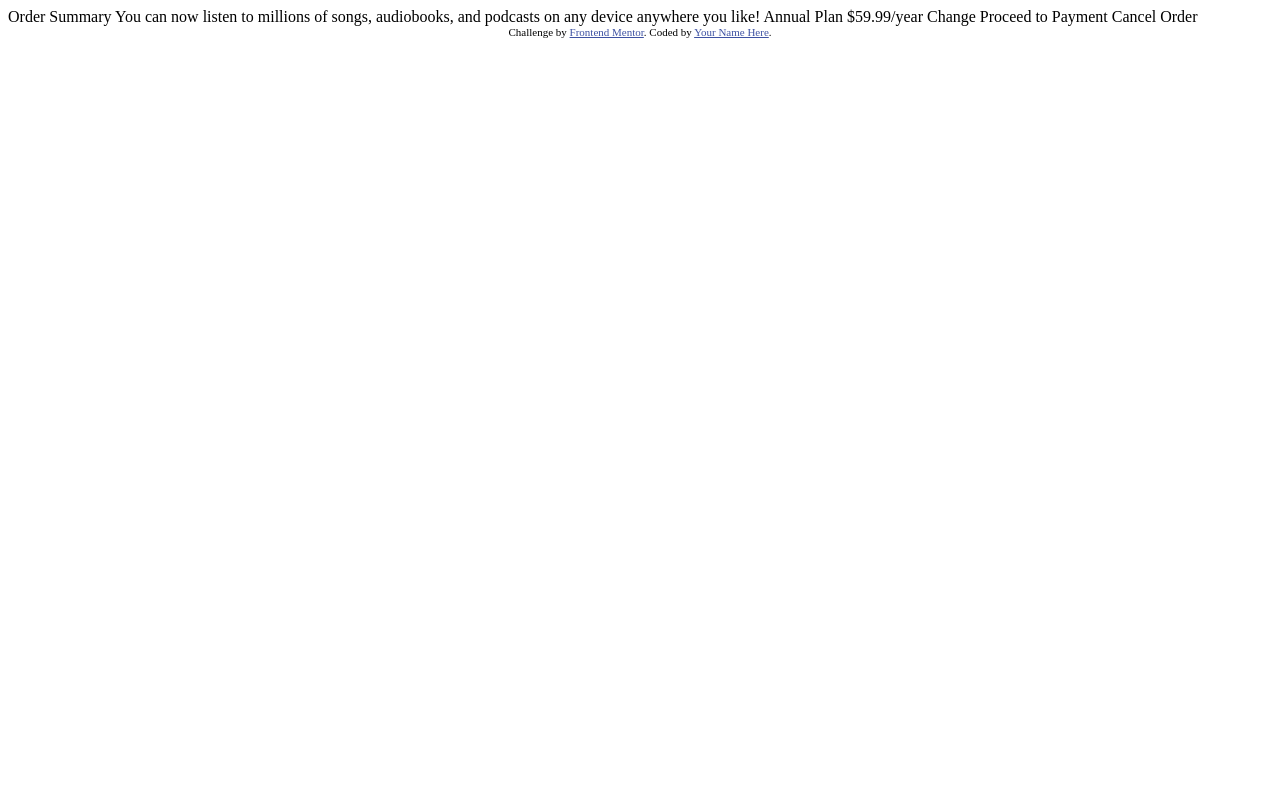
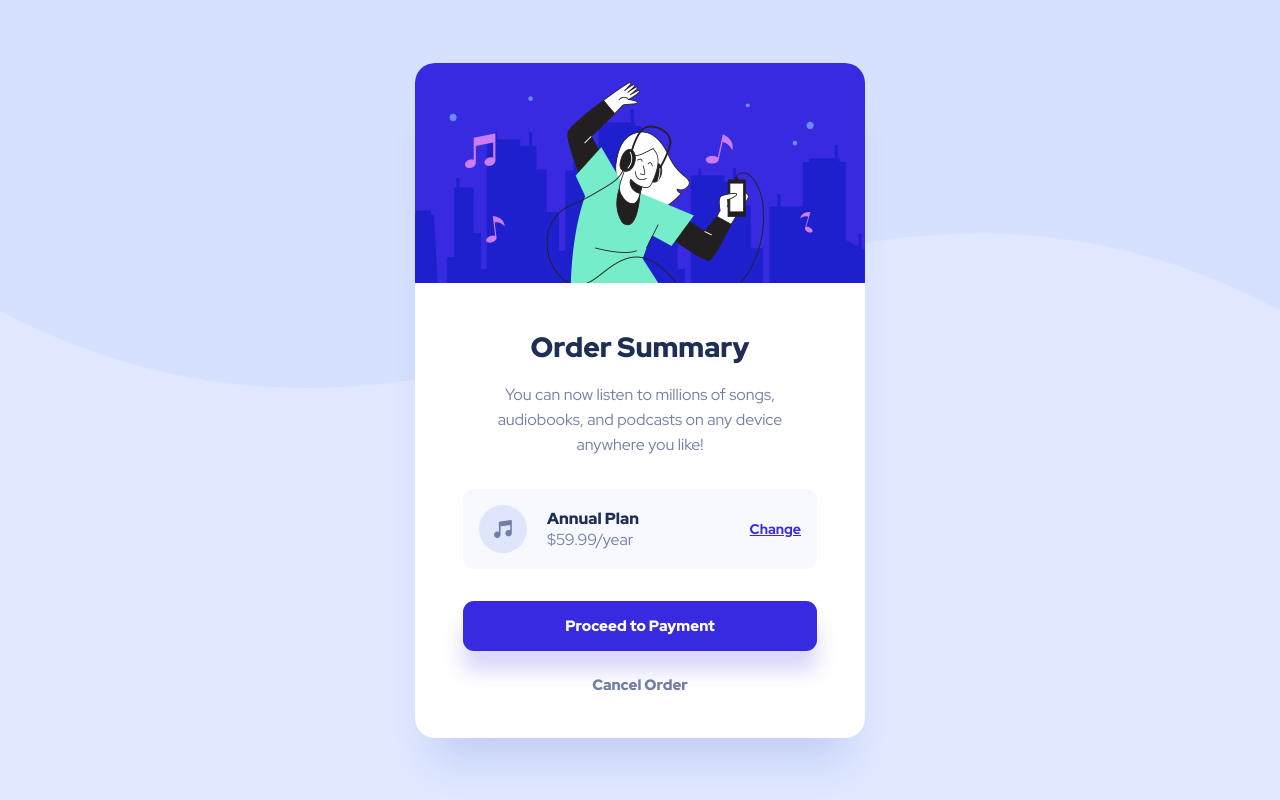
Before and after one commit to marianocejasdev/order-summary-component, a plain HTML site: page index.html in a window 1280 px wide. Drawn offline with Linux system fonts and the light colour scheme.

Commit message:
Frontend Mentor - Order summary card

```diff
--- /dev/null
+++ b/css/style.css
@@ -0,0 +1,197 @@
+@font-face {
+    font-family: "Red Hat Display";
+    src: url('../assets/fonts/red-hat-display.woff') format('woff'),
+        url('../assets/fonts/red-hat-display.ttf') format('truetype');
+    font-display: swap;
+}
+
+/* VARIABLES */
+:root {
+    --color-background: #E0E8FF;
+    --color-white: #FFF;
+    --color-dark-blue: #1F2E55;
+    --color-light-gray: #717FA6;
+    --color-light-blue: #F7F9FF;
+    --color-vibrant-blue: #382AE1;
+    --color-hover-blue: #766CF1;
+    --color-shadow: rgba(13, 48, 189, 0.15);
+    --border-radius: 11px;
+    --font: "Red Hat Display";
+}
+
+/* RESETS */
+* {
+    margin: 0;
+    padding: 0;
+    box-sizing: border-box;
+    font-family: var(--font);
+    -webkit-font-smoothing: antialiased;
+}
+
+img {
+    max-width: 100%;
+    display: block;
+}
+
+.container {
+    background-image: url('../assets/images/pattern-background-mobile.webp');
+    background-color: var(--color-background);
+    background-repeat: no-repeat;
+    background-size: contain;
+    background-position: top;
+    min-height: 100svh;
+    display: grid;
+    place-content: center;
+}
+
+.order-summary {
+    width: 327px;
+    height: 567px;
+    border-radius: 20px;
+    background: var(--color-white);
+    box-shadow: 0px 40px 40px -20px var(--color-shadow);
+    overflow: hidden;
+    text-align: center;
+}
+
+.order-summary__content {
+    display: flex;
+    flex-direction: column;
+    gap: 24px;
+    padding: 24px;
+}
+
+.order-summary__text {
+    display: flex;
+    flex-direction: column;
+    gap: 16px;
+}
+
+.order-summary__title {
+    color: var(--color-dark-blue);
+    text-align: center;
+    font-size: 22px;
+    font-weight: 900;
+    line-height: normal;
+}
+
+.order-summary__description {
+    color: var(--color-light-gray);
+    text-align: center;
+    font-size: 15px;
+    font-weight: 400;
+    line-height: 25px;
+}
+
+.order-summary__plan {
+    border-radius: var(--border-radius);
+    background: var(--color-light-blue);
+    display: flex;
+    align-items: center;
+    padding: 16px;
+    justify-content: space-between;
+}
+
+.order-summary__image-texts {
+    display: flex;
+    align-items: center;
+    gap: 20px;
+    text-align: left;
+}
+
+.order-summary__plan-title {
+    color: var(--color-dark-blue);
+    font-size: 14px;
+    font-weight: 900;
+    line-height: normal;
+}
+
+.order-summary__plan-price {
+    color: var(--color-light-gray);
+    font-size: 14px;
+    font-weight: 400;
+    line-height: normal;
+}
+
+.order-summary__link {
+    color: var(--color-vibrant-blue);
+    font-size: 13px;
+    font-weight: 700;
+    text-decoration: underline;
+    cursor: pointer;
+    transition: color 0.3s ease;
+}
+
+.order-summary__link:hover {
+    color: var(--color-hover-blue);
+}
+
+.order-summary__actions {
+    display: flex;
+    flex-direction: column;
+    align-items: stretch;
+    justify-content: center;
+    gap: 9px;
+}
+
+.order-summary__button {
+    padding-block: 15px;
+    font-size: 15px;
+    font-weight: 900;
+    line-height: normal;
+    border-radius: var(--border-radius);
+    border: none;
+    cursor: pointer;
+    transition: background 0.3s ease;
+}
+
+.order-summary__button--proceed {
+    color: white;
+    background-color: var(--color-vibrant-blue);
+    box-shadow: 0px 20px 20px 0px rgba(56, 42, 225, 0.19);
+}
+
+.order-summary__button--proceed:hover {
+    background-color: var(--color-hover-blue);
+}
+
+.order-summary__button--cancel {
+    color: var(--color-light-gray);
+    background-color: transparent;
+}
+
+/* DESKTOP */
+
+@media (min-width: 1024px) {
+    .container {
+        background-image: url('../assets/images/pattern-background-desktop.webp');
+    }
+
+    .order-summary {
+        width: 450px;
+        height: auto;
+    }
+
+    .order-summary__content {
+        gap: 32px;
+        padding: 45px 48px 28px;
+    }
+
+    .order-summary__title {
+        font-size: 28px;
+    }
+
+    .order-summary__description,
+    .order-summary__plan-title,
+    .order-summary__plan-price {
+        font-size: 16px;
+    }
+
+    .order-summary__link {
+        font-size: 14px;
+    }
+
+    .order-summary__button {
+        font-size: 15px;
+    }
+}
--- a/index.html
+++ b/index.html
@@ -1,37 +1,47 @@
 <!DOCTYPE html>
 <html lang="en">
+
 <head>
   <meta charset="UTF-8">
-  <meta name="viewport" content="width=device-width, initial-scale=1.0"> <!-- displays site properly based on user's device -->
+  <meta name="viewport" content="width=device-width, initial-scale=1.0">
+  <link rel="icon" type="image/png" sizes="32x32" href="./assets/images/favicon-32x32.png">
+  <title>Frontend Mentor | Order Summary Card</title>
+  <meta name="description" content="This is my solution to the 'Order Summary Card' challenge on Frontend Mentor.">
+  <meta name="author" content="Mariano Cejas - Frontend Developer">
+  <link rel="stylesheet" href="css/style.css">
+</head>
 
-  <link rel="icon" type="image/png" sizes="32x32" href="./images/favicon-32x32.png">
+<body class="container">
+  <main class="order-summary">
+    <img src="./assets/images/illustration-hero.webp" alt="Illustration of music and audio listening"
+      class="order-summary__image">
 
-  <title>Frontend Mentor | Order summary card</title>
+    <div class="order-summary__content">
+      <section class="order-summary__text">
+        <h1 class="order-summary__title">Order Summary</h1>
+        <p class="order-summary__description">
+          You can now listen to millions of songs, audiobooks, and podcasts on any device anywhere you like!
+        </p>
+      </section>
 
-  <!-- Feel free to remove these styles or customise in your own stylesheet 👍 -->
-  <style>
-    .attribution { font-size: 11px; text-align: center; }
-    .attribution a { color: hsl(228, 45%, 44%); }
-  </style>
-</head>
-<body>
+      <section class="order-summary__plan">
+        <div class="order-summary__image-texts">
+          <img src="./assets/images/icon-music.webp" alt="Music icon" class="order-summary__icon" width="48"
+            height="48">
+          <div class="order-summary__plan-details">
+            <h2 class="order-summary__plan-title">Annual Plan</h2>
+            <span class="order-summary__plan-price">$59.99/year</span>
+          </div>
+        </div>
+        <a href="#" class="order-summary__link">Change</a>
+      </section>
 
-  Order Summary
+      <section class="order-summary__actions">
+        <button type="button" class="order-summary__button order-summary__button--proceed">Proceed to Payment</button>
+        <button type="button" class="order-summary__button order-summary__button--cancel">Cancel Order</button>
+      </section>
+    </div>
+  </main>
+</body>
 
-  You can now listen to millions of songs, audiobooks, and podcasts on any
-  device anywhere you like!
-
-  Annual Plan
-  $59.99/year
-
-  Change
-
-  Proceed to Payment
-  Cancel Order
-
-  <div class="attribution">
-    Challenge by <a href="https://www.frontendmentor.io?ref=challenge" target="_blank">Frontend Mentor</a>.
-    Coded by <a href="#">Your Name Here</a>.
-  </div>
-</body>
 </html>
```
Also changed, not shown: assets/design/active-states.jpg (renamed from design/active-states.jpg), assets/design/desktop-design.jpg (renamed from design/desktop-design.jpg), assets/design/desktop-preview.jpg (renamed from design/desktop-preview.jpg), assets/design/mobile-design.jpg (renamed from design/mobile-design.jpg), assets/fonts/red-hat-display.ttf (added), assets/fonts/red-hat-display.woff (added), assets/images/favicon-32x32.png (renamed from images/favicon-32x32.png), assets/images/icon-music.svg (renamed from images/icon-music.svg), assets/images/icon-music.webp (added), assets/images/illustration-hero.svg (renamed from images/illustration-hero.svg), assets/images/illustration-hero.webp (added), assets/images/pattern-background-desktop.svg (renamed from images/pattern-background-desktop.svg), assets/images/pattern-background-desktop.webp (added), assets/images/pattern-background-mobile.svg (renamed from images/pattern-background-mobile.svg), 1 more files.
